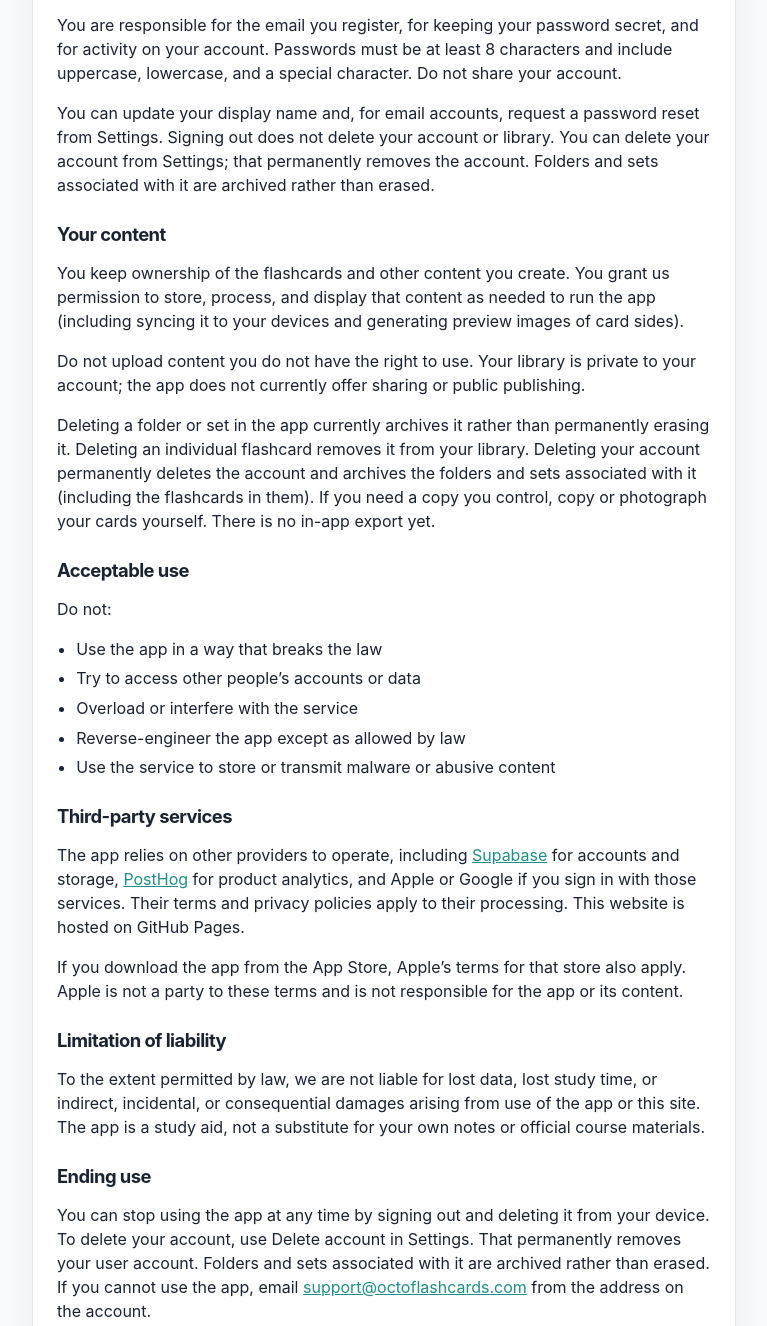
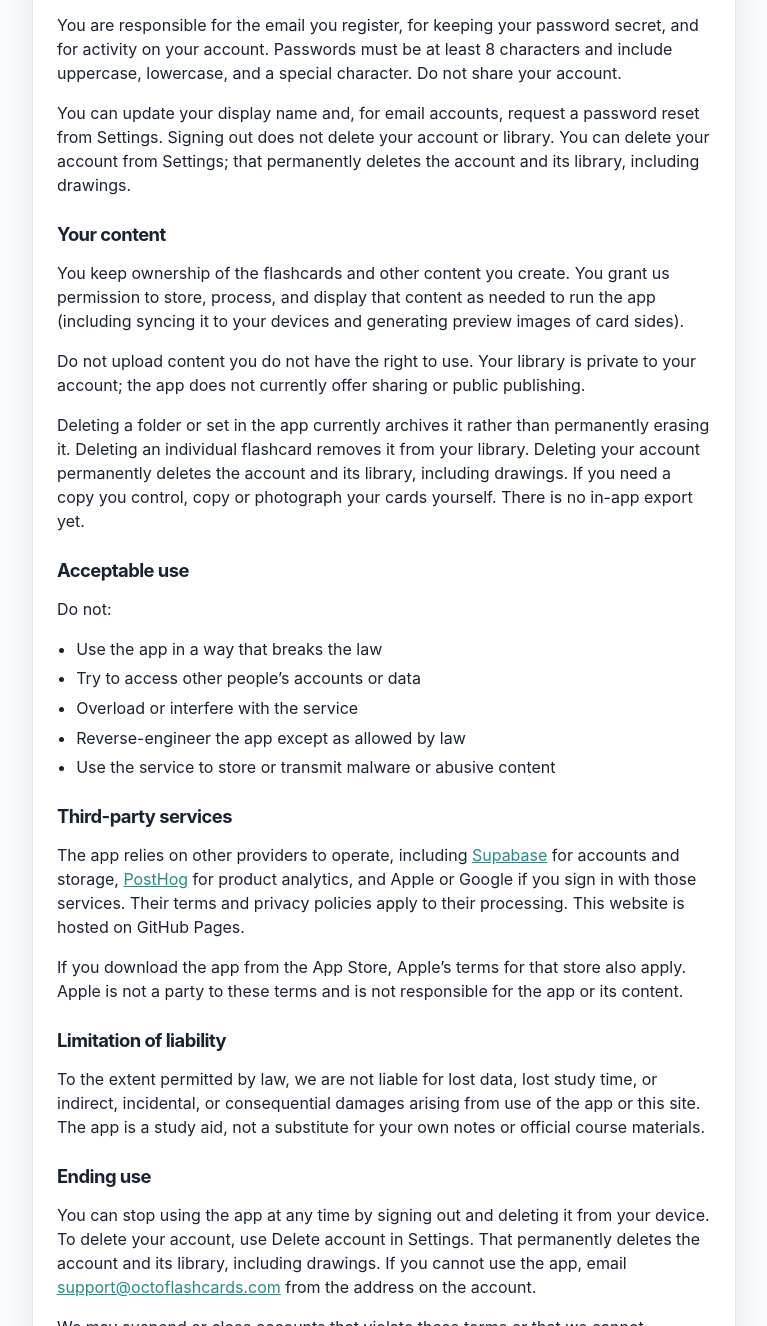
Before and after one commit to elainekodama/octo-flashcards-site, a website built with Vite: page terms/index.html in a window 1280 px wide. Shown: the part 673-1999 px from the top of the page, without its empty margins (256-1023 px from the left). Built offline with nearby package versions, Linux system fonts and the light colour scheme.

Commit message:
Align terms and privacy with permanent account deletion
Update Your account, Your content, and Ending use in the terms so
account deletion permanently removes the library including drawings.
Clarify On your device in the privacy policy: local data is the
sign-in session and editor preferences, not card drafts.

Co-authored-by: Elaine <elainekodama@users.noreply.github.com>

```diff
--- a/terms/index.html
+++ b/terms/index.html
@@ -22,7 +22,7 @@
       <div class="legal-card">
         <p class="kicker">Legal</p>
         <h1>Terms and conditions</h1>
-        <p class="muted">Last updated: August 31, 2026</p>
+        <p class="muted">Last updated: November 15, 2026</p>
         <p>
           By using OCTO Flashcards or this website, you agree to these terms.
           This is a short set of rules for a personal study app, not a
@@ -59,8 +59,8 @@
           You can update your display name and, for email accounts, request a
           password reset from Settings. Signing out does not delete your
           account or library. You can delete your account from Settings;
-          that permanently removes the account. Folders and sets associated
-          with it are archived rather than erased.
+          that permanently deletes the account and its library, including
+          drawings.
         </p>
 
         <h2>Your content</h2>
@@ -79,10 +79,9 @@
           Deleting a folder or set in the app currently archives it rather
           than permanently erasing it. Deleting an individual flashcard
           removes it from your library. Deleting your account permanently
-          deletes the account and archives the folders and sets associated
-          with it (including the flashcards in them). If you need a copy you
-          control, copy or photograph your cards yourself. There is no
-          in-app export yet.
+          deletes the account and its library, including drawings. If you
+          need a copy you control, copy or photograph your cards yourself.
+          There is no in-app export yet.
         </p>
 
         <h2>Acceptable use</h2>
@@ -122,9 +121,8 @@
         <p>
           You can stop using the app at any time by signing out and deleting
           it from your device. To delete your account, use Delete account in
-          Settings. That permanently removes your user account. Folders and
-          sets associated with it are archived rather than erased. If you
-          cannot use the app, email
+          Settings. That permanently deletes the account and its library,
+          including drawings. If you cannot use the app, email
           <a href="mailto:support@octoflashcards.com">support@octoflashcards.com</a>
           from the address on the account.
         </p>
```
Also changed, not shown: privacy/index.html (+2 -3 lines).
